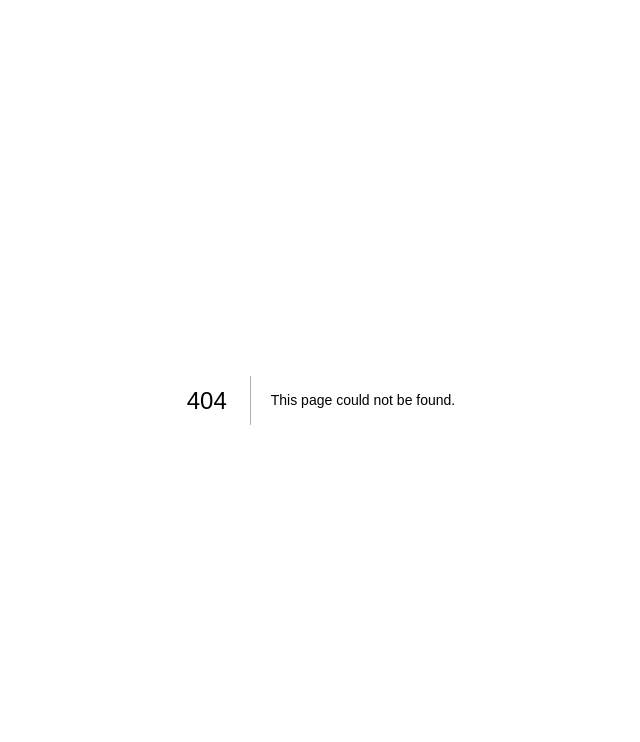
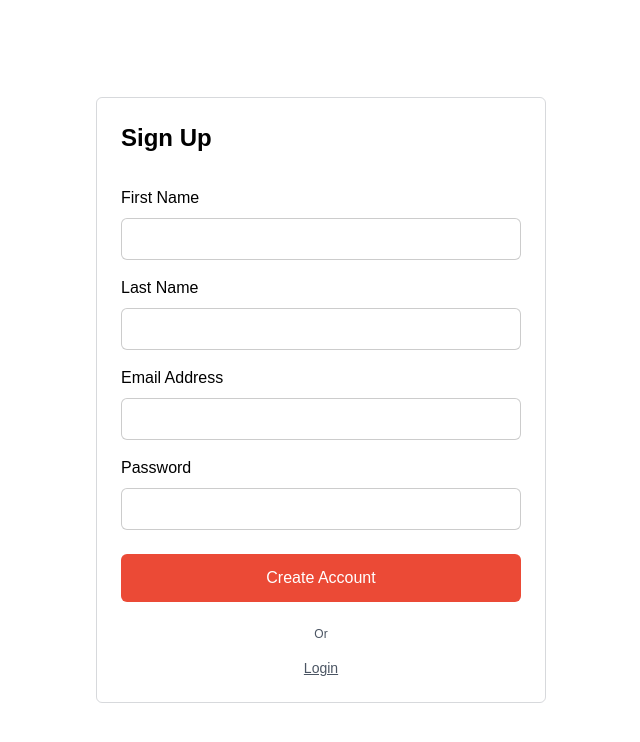
Before and after one commit to aihridoy/flavory, a Next.js app: page /register in a window 1280 px wide. Before the commit this address had no page. Shown: the top 742 px of the page, without its empty margins (319-959 px from the left). Built offline with nearby package versions, Linux system fonts and the light colour scheme.

Commit message:
init: register & login

```diff
--- /dev/null
+++ b/app/login/page.jsx
@@ -0,0 +1,33 @@
+import Link from 'next/link';
+import React from 'react';
+
+const page = () => {
+    return (
+        <section class="h-screen grid place-items-center">
+      <div class="max-w-[450px] w-full mx-auto p-6 border border-gray-700/20 rounded-md">
+        <h4 class="font-bold text-2xl">Sign in</h4>
+        <form class="login-form">
+          <div>
+            <label for="email">Email Address</label>
+            <input type="email" name="email" id="email" />
+          </div>
+
+          <div>
+            <label for="password">Password</label>
+            <input type="password" name="password" id="password" />
+          </div>
+
+          <button type="submit" class="bg-[#eb4a36] py-3 rounded-md text-white w-full mt-4">Login</button>
+        </form>
+
+        <p class="text-center text-xs text-gray-600">Or</p>
+
+        <Link href="/register" class="underline text-sm mx-auto block text-gray-600 mt-4 text-center">
+          Create New Account
+        </Link>
+      </div>
+    </section>
+    );
+};
+
+export default page;
--- /dev/null
+++ b/app/register/page.jsx
@@ -0,0 +1,43 @@
+import Link from 'next/link';
+import React from 'react';
+
+const page = () => {
+    return (
+        <section class="h-screen grid place-items-center">
+      <div class="max-w-[450px] w-full mx-auto p-6 border border-gray-700/20 rounded-md">
+        <h4 class="font-bold text-2xl">Sign Up</h4>
+        <form class="login-form">
+          <div>
+            <label for="fname">First Name</label>
+            <input type="text" name="fname" id="fname" />
+          </div>
+
+          <div>
+            <label for="lname">Last Name</label>
+            <input type="text" name="lname" id="lname" />
+          </div>
+          <div>
+            <label for="email">Email Address</label>
+            <input type="email" name="email" id="email" />
+          </div>
+
+          <div>
+            <label for="password">Password</label>
+            <input type="password" name="password" id="password" />
+          </div>
+
+          <button type="submit" class="bg-[#eb4a36] py-3 rounded-md text-white w-full mt-4">Create Account</button>
+        </form>
+
+        <p class="text-center text-xs text-gray-600">Or</p>
+
+        <Link href="/login" class="underline text-sm mx-auto block text-gray-600 mt-4 text-center">
+          Login
+        </Link>
+
+      </div>
+    </section>
+    );
+};
+
+export default page;
```
